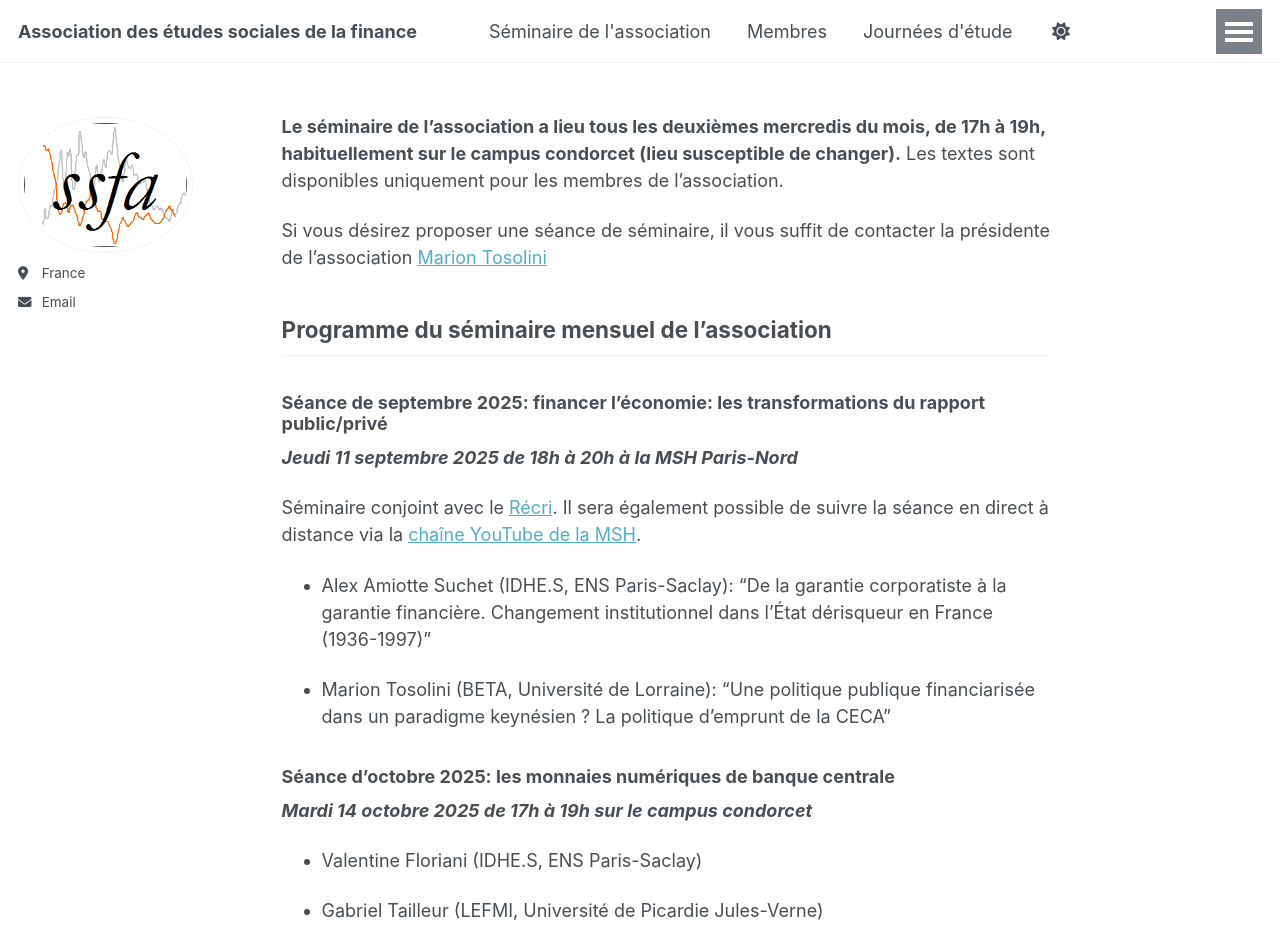
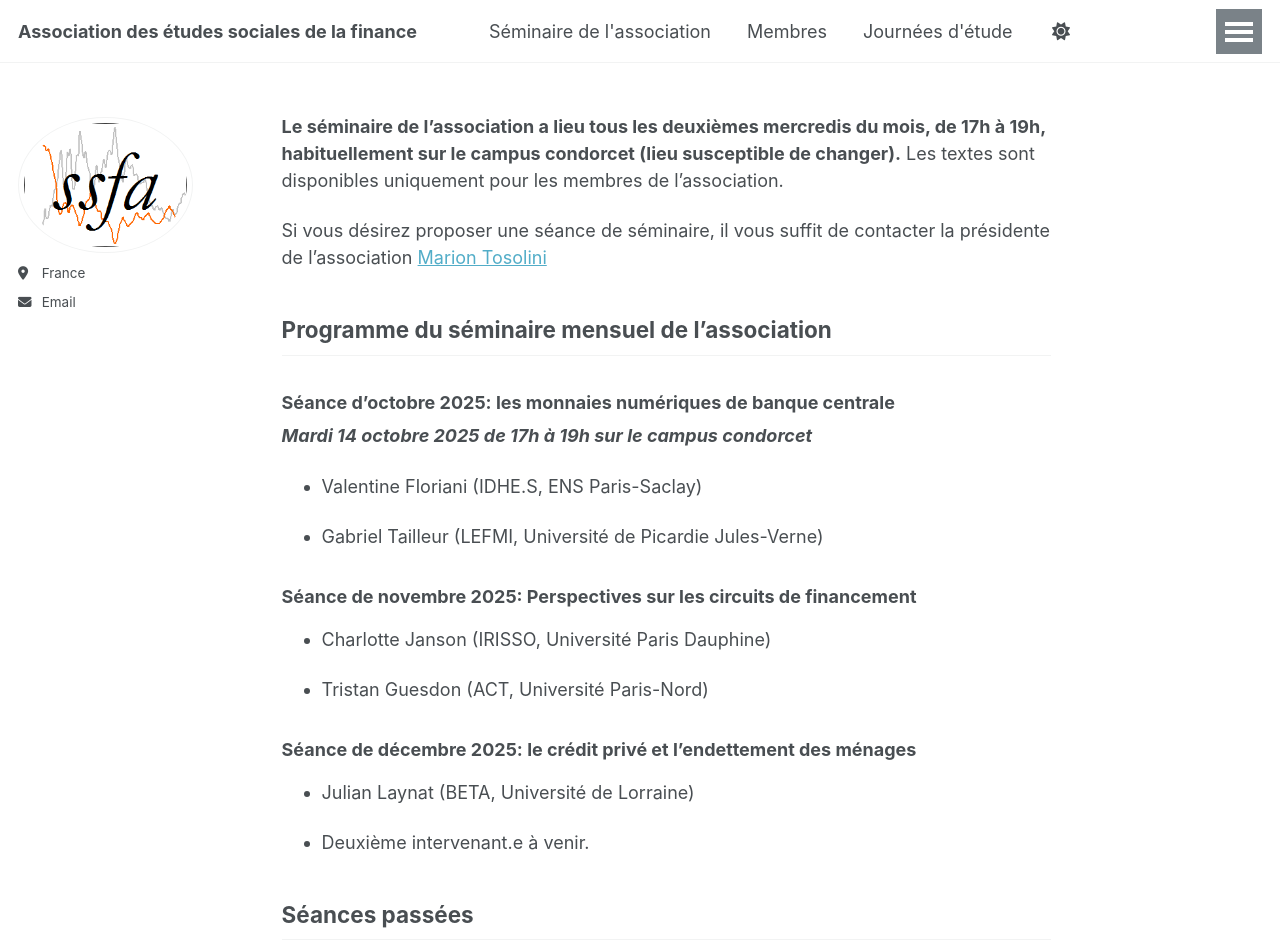
Before and after one commit to ssfa-aesf/ssfa-aesf.github.io, a Jekyll site: the page built from _pages/seminaire.md, in a window 1280 px wide and 1400 px high. Shown: the top 952 px of the window. Built offline with Jekyll 4.4.1, drawn with Linux system fonts in a browser that asks for light colours; some of the changed text lies outside the part shown.

Commit message:
Update seminaire.md

```diff
--- a/_pages/seminaire.md
+++ b/_pages/seminaire.md
@@ -12,6 +12,30 @@ Si vous désirez proposer une séance de séminaire, il vous suffit de contacter
 
 ## Programme du séminaire mensuel de l'association
 
+### Séance d'octobre 2025: les monnaies numériques de banque centrale
+_**Mardi 14 octobre 2025 de 17h à 19h sur le campus condorcet**_
+
+- Valentine Floriani (IDHE.S, ENS Paris-Saclay)
+
+- Gabriel Tailleur (LEFMI, Université de Picardie Jules-Verne)
+
+
+### Séance de novembre 2025: Perspectives sur les circuits de financement
+
+- Charlotte Janson (IRISSO, Université Paris Dauphine)
+
+- Tristan Guesdon (ACT, Université Paris-Nord)
+
+
+### Séance de décembre 2025: le crédit privé et l'endettement des ménages
+
+- Julian Laynat (BETA, Université de Lorraine)
+
+- Deuxième intervenant.e à venir.
+
+
+## Séances passées
+
 ### Séance de septembre 2025: financer l'économie: les transformations du rapport public/privé
 _**Jeudi 11 septembre 2025 de 18h à 20h à la MSH Paris-Nord**_
 
```
Also changed, not shown: other parts of _pages/seminaire.md (+0 -12 lines).
